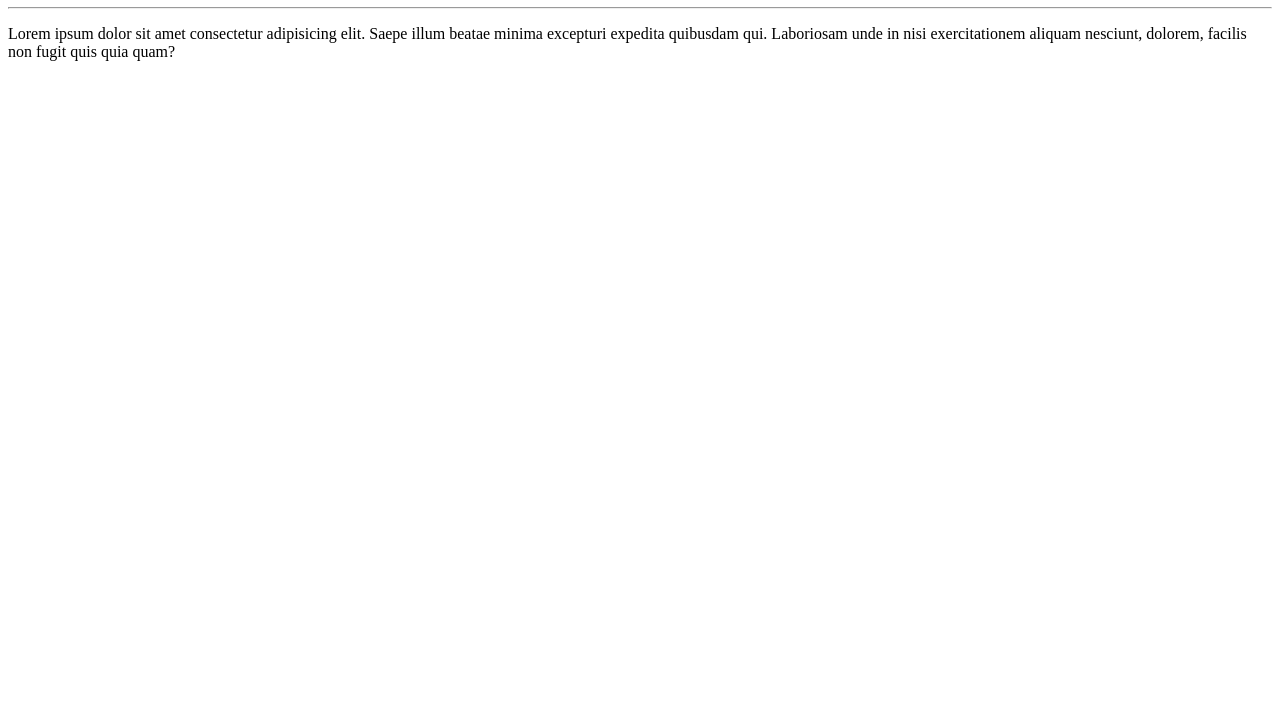
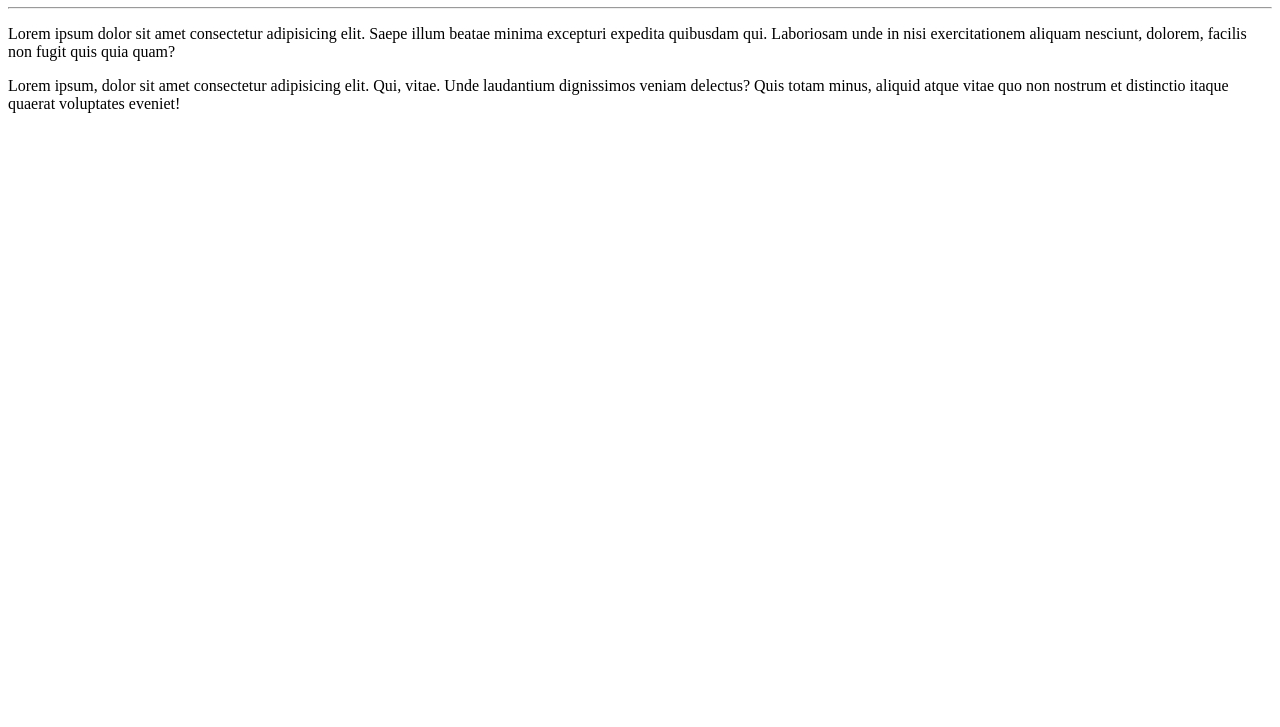
Before and after one commit to anajulianunes/Hello-World, a plain HTML site: page site-exemplo/index.html in a window 1280 px wide. Shown: the part 73-800 px from the top of the page. Drawn offline with Linux system fonts and the light colour scheme.

Commit message:
Adicionei um parágrafo

```diff
--- a/site-exemplo/index.html
+++ b/site-exemplo/index.html
@@ -9,5 +9,6 @@
     <h1>Olá, Mundo!</h1>
     <hr>
     <p>Lorem ipsum dolor sit amet consectetur adipisicing elit. Saepe illum beatae minima excepturi expedita quibusdam qui. Laboriosam unde in nisi exercitationem aliquam nesciunt, dolorem, facilis non fugit quis quia quam?</p>
+    <p>Lorem ipsum, dolor sit amet consectetur adipisicing elit. Qui, vitae. Unde laudantium dignissimos veniam delectus? Quis totam minus, aliquid atque vitae quo non nostrum et distinctio itaque quaerat voluptates eveniet!</p>
 </body>
 </html>
```
